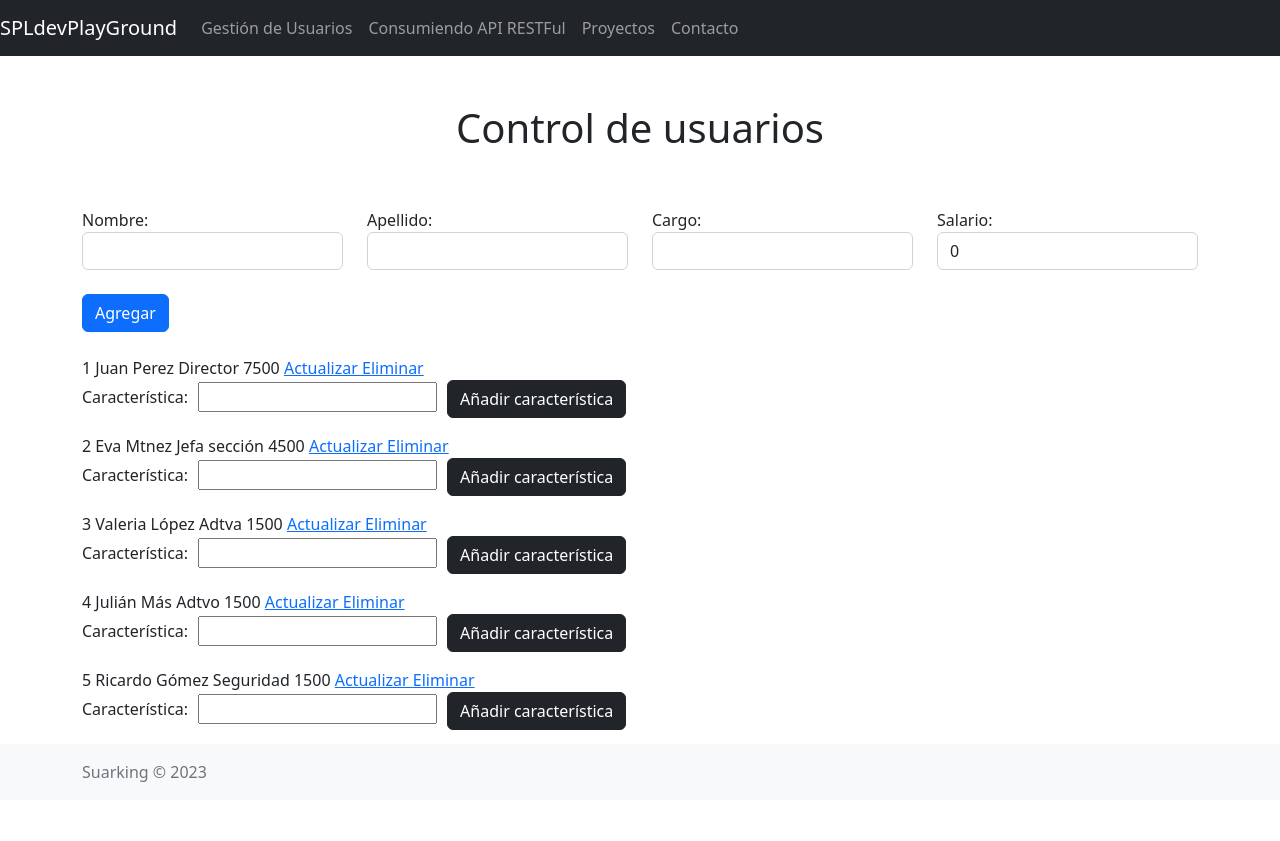
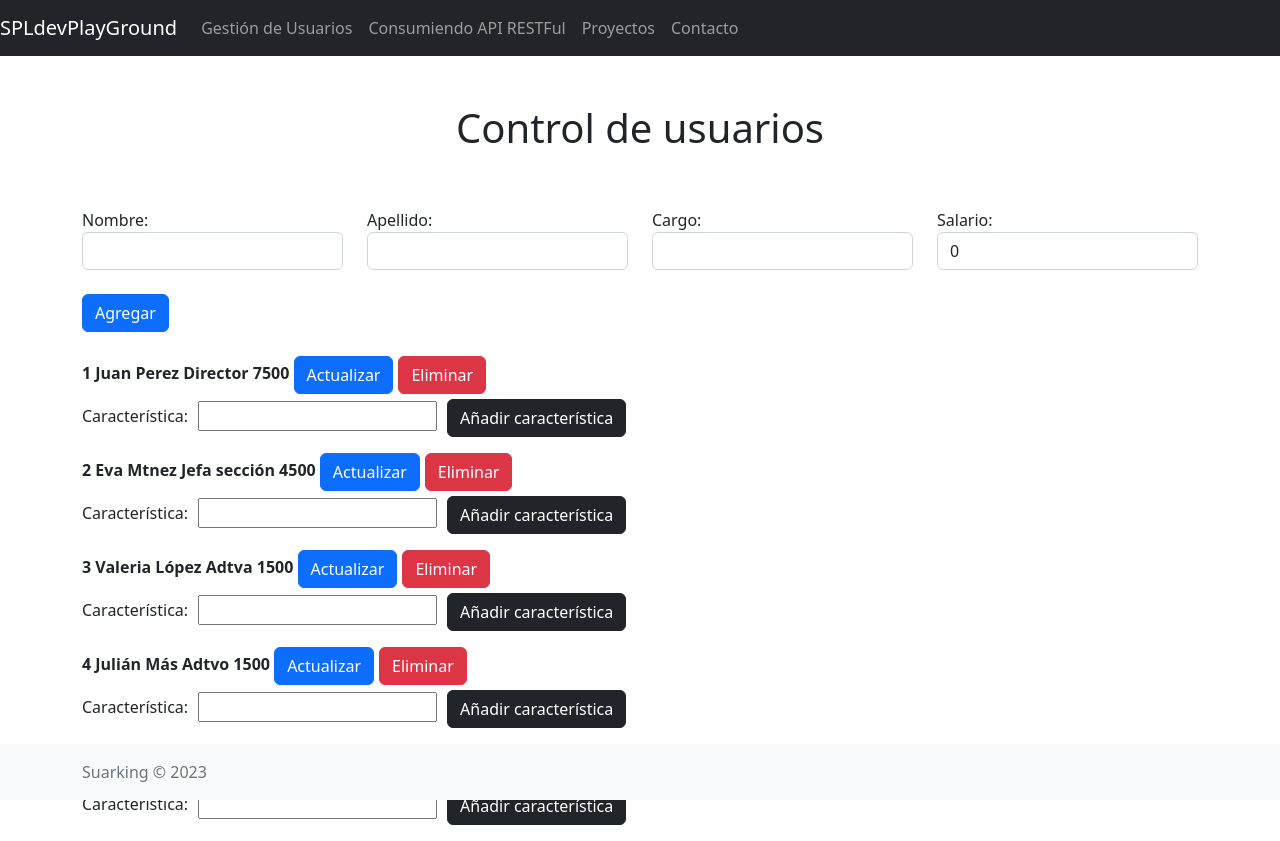
Before and after one commit to Suarking/AngularPlayground, an Angular app: page / in a window 1280 px wide. Before the commit the page ends 800 px from the top, so only its background shows below. Built offline with nearby package versions, Linux system fonts and the light colour scheme.

Commit message:
cambios estéticos carac empleados

```diff
--- a/src/app/caracteristicas-empleado-c/caracteristicas-empleado-c.component.html
+++ b/src/app/caracteristicas-empleado-c/caracteristicas-empleado-c.component.html
@@ -1,3 +1,4 @@
+<div style="margin-top: 5px">
   <label>Característica:</label>
   <input
     type="text"
@@ -13,3 +14,4 @@
   >
     Añadir característica
   </button>
+</div>
--- a/src/app/empleado-hijo-c/empleado-hijo-c.component.html
+++ b/src/app/empleado-hijo-c/empleado-hijo-c.component.html
@@ -1,16 +1,25 @@
 <div class="row">
   <div class="col-md-6 col-sm-12">
-    <div>
+    <div style="font-weight: bold">
       {{ indice + 1 }} {{ empleadoDeLista.nombre }}
       {{ empleadoDeLista.apellido }}
       {{ empleadoDeLista.cargo }}
       {{ empleadoDeLista.salario }}
-      <a [routerLink]="['/actualiza', indice]" [queryParams]="{ accion: '1' }">
+      <button
+        class="btn btn-primary"
+        style="margin-right: 5px"
+        [routerLink]="['/actualiza', indice]"
+        [queryParams]="{ accion: '1' }"
+      >
         Actualizar
-      </a>
-      <a [routerLink]="['/actualiza', indice]" [queryParams]="{ accion: '2' }">
+      </button>
+      <button
+        class="btn btn-danger"
+        [routerLink]="['/actualiza', indice]"
+        [queryParams]="{ accion: '2' }"
+      >
         Eliminar
-      </a>
+      </button>
     </div>
     <app-caracteristicas-empleado-c
       (caracteristicasEmpleado)="agregarCaracteristica($event)"
```
Lines whose indentation alone changed are shown as unchanged.
